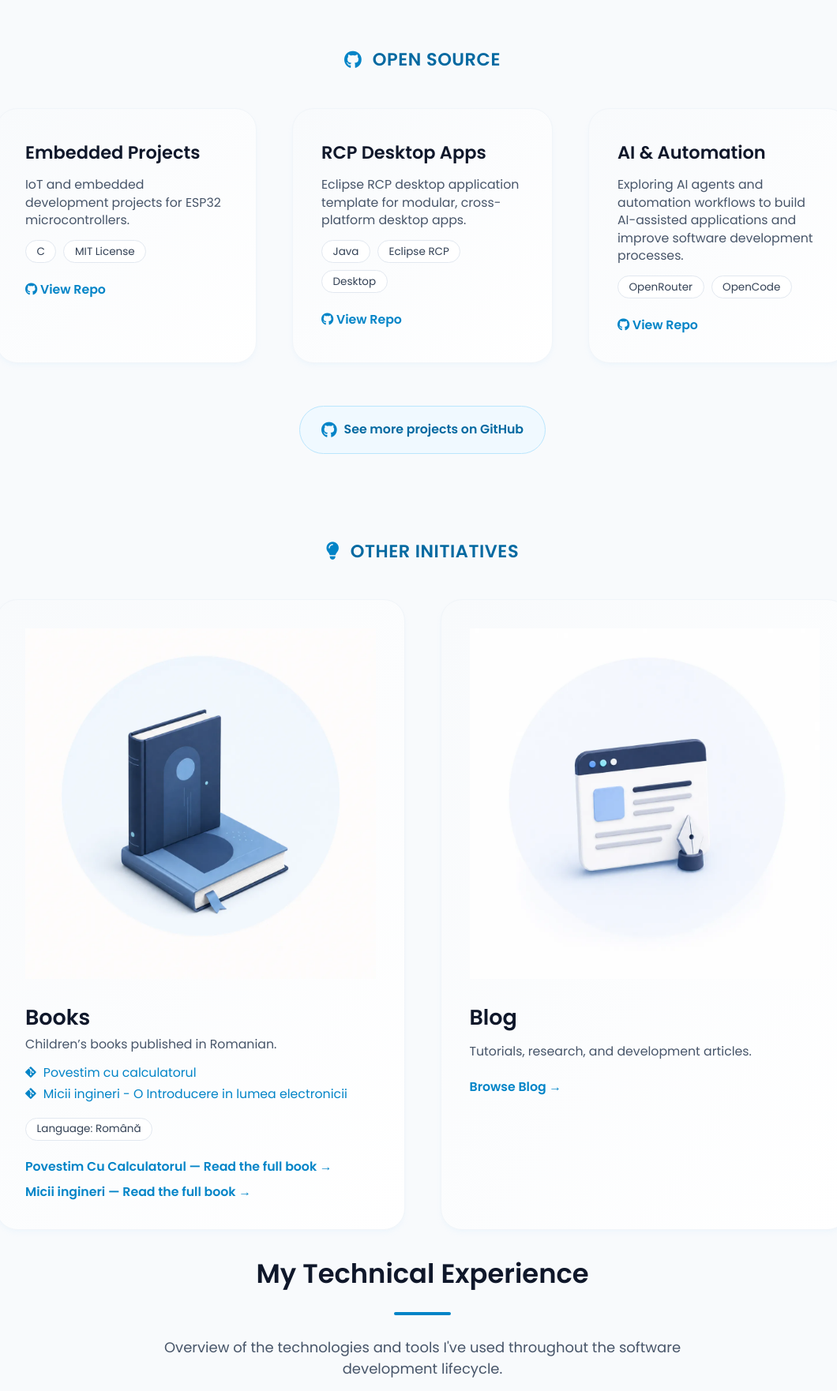
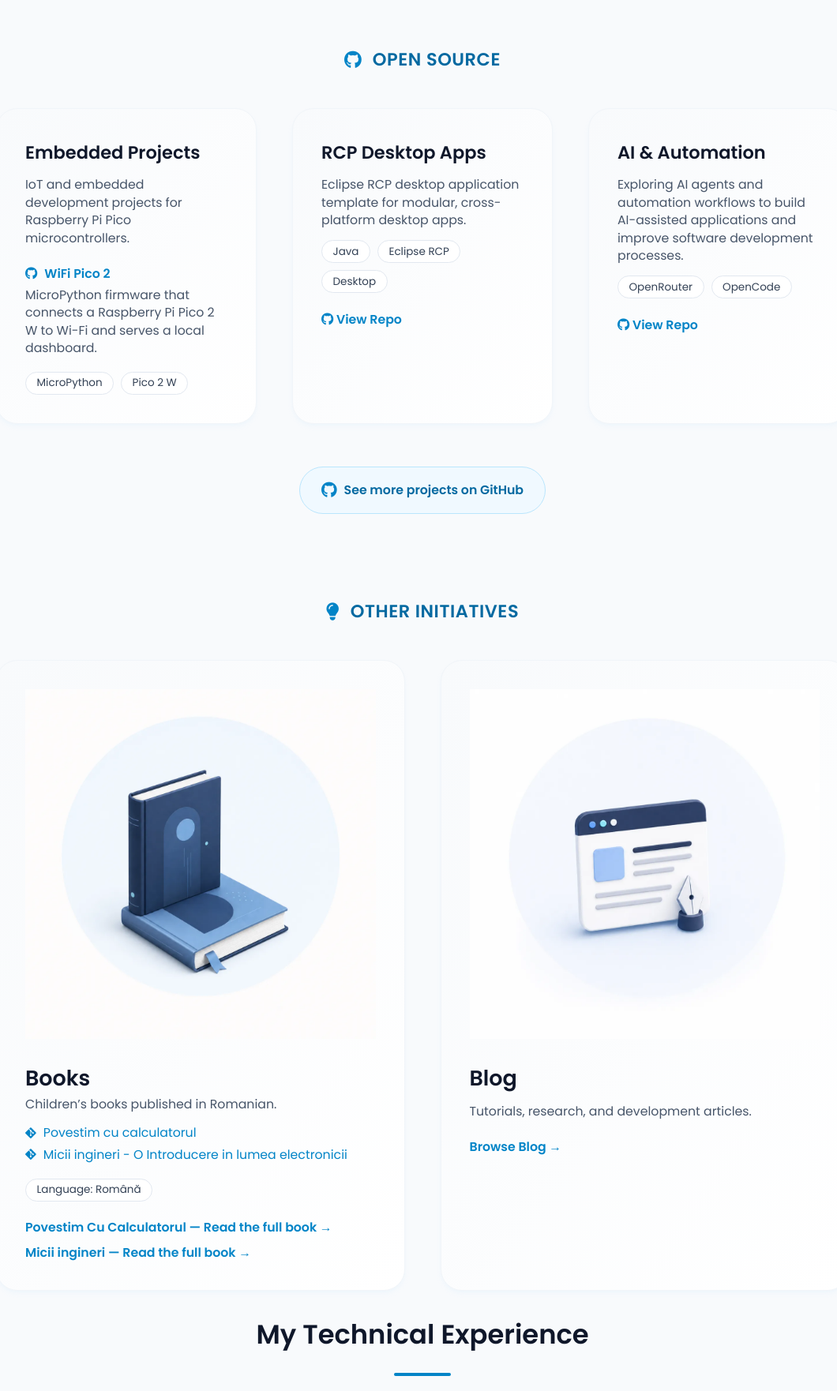
Before and after one commit to botacatalin/Portfolio_CV, a Flask app: page / in a window 1280 px wide. Shown: the part 2608-4370 px from the top of the page at 79% size, without its empty margins (105-1165 px from the left). Run offline with Flask 3, Linux system fonts and the light colour scheme; some libraries are stand-ins or nearby versions.

Commit message:
Refactor

```diff
--- a/templates/_projects.html
+++ b/templates/_projects.html
@@ -106,9 +106,39 @@
       </h3>
 
       <div class="grid gap-8 lg:gap-10 lg:grid-cols-3">
+        <!-- Embedded projects collection -->
+        <div
+          class="flex flex-col rounded-3xl border border-slate-100 bg-gradient-to-br from-slate-50 to-white p-6 sm:p-8 shadow-md shadow-sky-100/30 transition hover:-translate-y-1 hover:shadow-lg hover:shadow-sky-100/40"
+        >
+          <h4 class="pt-1 text-xl font-semibold text-slate-900">Embedded Projects</h4>
+          <p class="mt-3 text-sm text-slate-600">
+            IoT and embedded development projects for Raspberry Pi Pico microcontrollers.
+          </p>
+
+          <ul class="mt-5 space-y-4 text-sm">
+            <li>
+              <a
+                href="https://github.com/botacatalin/wifi_pico2"
+                target="_blank"
+                rel="noopener noreferrer"
+                class="inline-flex items-center gap-2 font-semibold text-sky-600 transition hover:text-sky-500"
+              >
+                <i class="fab fa-github"></i> WiFi Pico 2
+              </a>
+              <p class="mt-1 text-slate-600">
+                MicroPython firmware that connects a Raspberry Pi Pico 2 W to Wi-Fi and serves a local dashboard.
+              </p>
+            </li>
+          </ul>
+
+          <div class="mt-4 flex flex-wrap gap-2 text-xs font-medium text-slate-700">
+            <span class="rounded-full border border-slate-200 bg-white px-3 py-1">MicroPython</span>
+            <span class="rounded-full border border-slate-200 bg-white px-3 py-1">Pico 2 W</span>
+          </div>
+        </div>
+
         <!-- Each personal repo -->
         {% for project in [
-          {'title': 'Embedded Projects', 'desc': 'IoT and embedded development projects for ESP32 microcontrollers.', 'tags': ['C', 'MIT License'], 'url': 'https://github.com/botacatalin/ESP32'},
           {'title': 'RCP Desktop Apps', 'desc': 'Eclipse RCP desktop application template for modular, cross-platform desktop apps.', 'tags': ['Java', 'Eclipse RCP', 'Desktop'], 'url': 'https://github.com/nodes-ro/nodes-rcp-desktop'},
           {'title': 'AI & Automation', 'desc': 'Exploring AI agents and automation workflows to build AI-assisted applications and improve software development processes.', 'tags': ['OpenRouter', 'OpenCode'], 'url': 'https://github.com/botacatalin/opencode-ai-env'},
 
```
